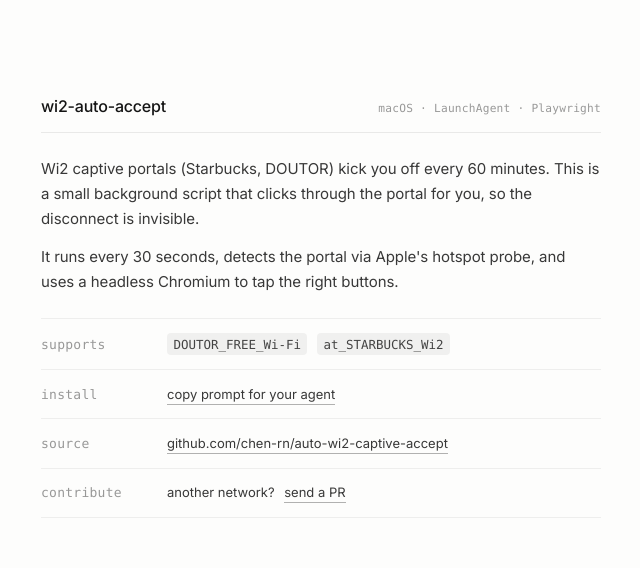
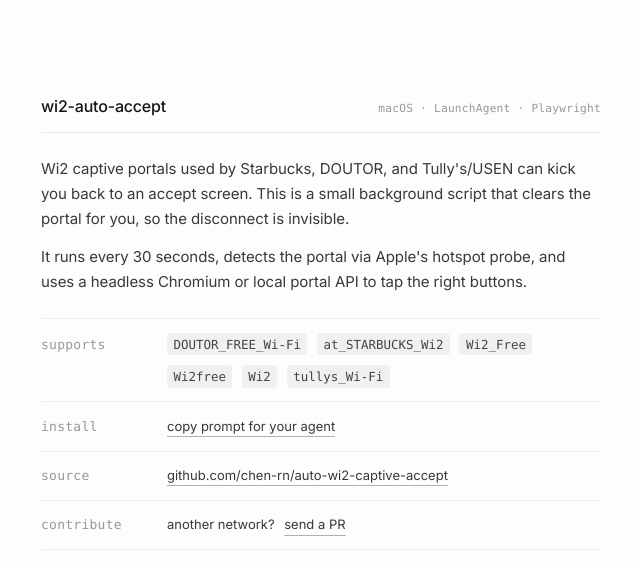
Before and after one commit to chen-rn/annoying-wifi, a Next.js app in the folder web/: page / in a window 1280 px wide. Shown: the top 568 px of the page, without its empty margins (319-959 px from the left). Built offline with nearby package versions, Linux system fonts and the light colour scheme.

Commit message:
Keep support docs in sync

```diff
--- a/web/app/CopyAgentPrompt.tsx
+++ b/web/app/CopyAgentPrompt.tsx
@@ -12,7 +12,7 @@
    And tail the status:
      cat "$HOME/Library/Logs/auto-wi2-captive-accept.status"
 
-It runs every 30 seconds, detects Wi2 captive portals (DOUTOR, Starbucks, Wi2 Free), and auto-accepts them in headless Chromium. Designed for DOUTOR_FREE_Wi-Fi and at_STARBUCKS_Wi2; other Wi2 SSIDs may or may not work.`;
+It runs every 30 seconds, detects Wi2 captive portals used by DOUTOR, Starbucks, and Tully's/USEN, and auto-accepts them with headless Chromium or the local portal API. Supported SSIDs: DOUTOR_FREE_Wi-Fi, at_STARBUCKS_Wi2, Wi2_Free, Wi2free, Wi2, and tullys_Wi-Fi.`;
 
 type Props = {
   children: React.ReactNode;
--- a/web/app/page.tsx
+++ b/web/app/page.tsx
@@ -13,14 +13,15 @@
 
         <section className="paper-body">
           <p>
-            Wi2 captive portals (Starbucks, DOUTOR) kick you off every 60
-            minutes. This is a small background script that clicks through the
-            portal for you, so the disconnect is invisible.
+            Wi2 captive portals used by Starbucks, DOUTOR, and Tully&apos;s/USEN
+            can kick you back to an accept screen. This is a small background
+            script that clears the portal for you, so the disconnect is
+            invisible.
           </p>
           <p>
             It runs every 30 seconds, detects the portal via Apple&apos;s
-            hotspot probe, and uses a headless Chromium to tap the right
-            buttons.
+            hotspot probe, and uses a headless Chromium or local portal API to
+            tap the right buttons.
           </p>
         </section>
 
@@ -29,6 +30,10 @@
           <span className="row-val">
             <code>DOUTOR_FREE_Wi-Fi</code>
             <code>at_STARBUCKS_Wi2</code>
+            <code>Wi2_Free</code>
+            <code>Wi2free</code>
+            <code>Wi2</code>
+            <code>tullys_Wi-Fi</code>
           </span>
         </section>
 
```
Also changed, not shown: 1 other file (tests, documents, lock files or other folders).
